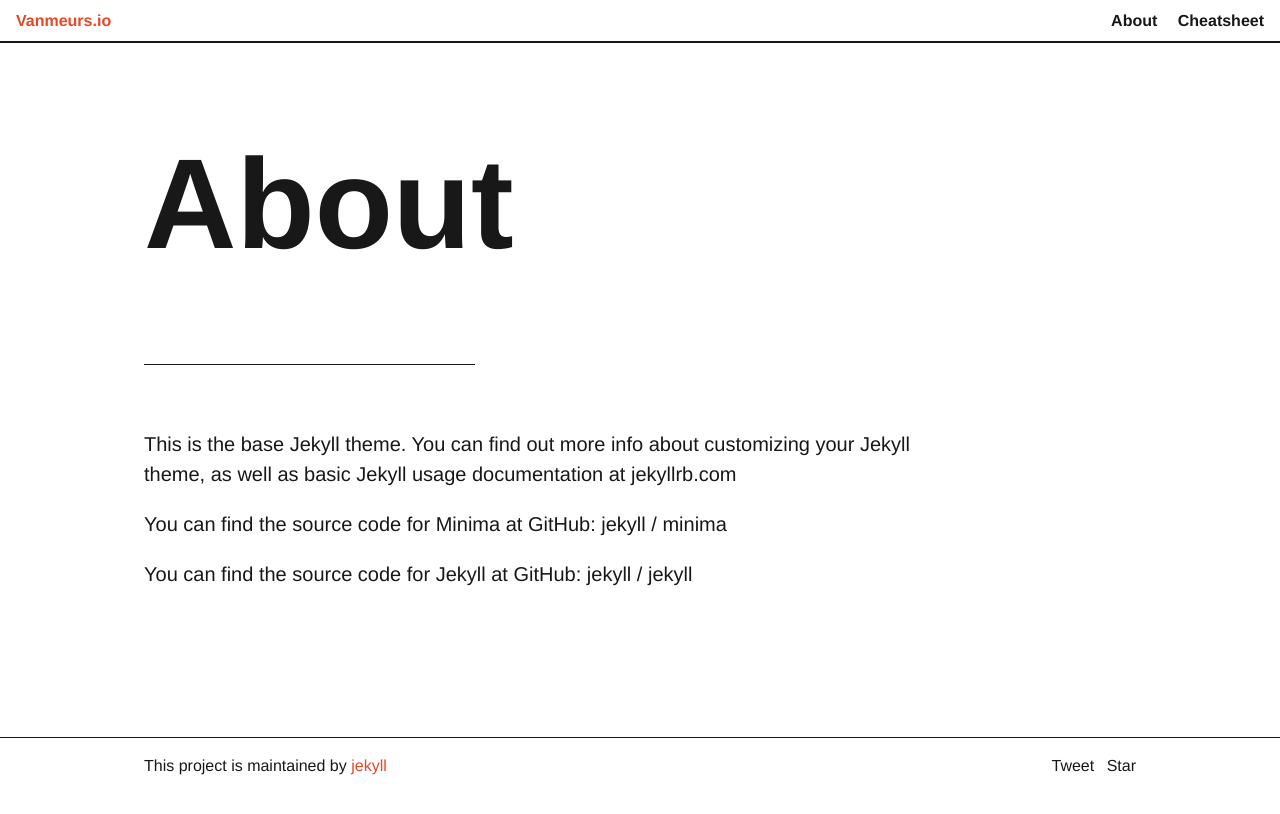
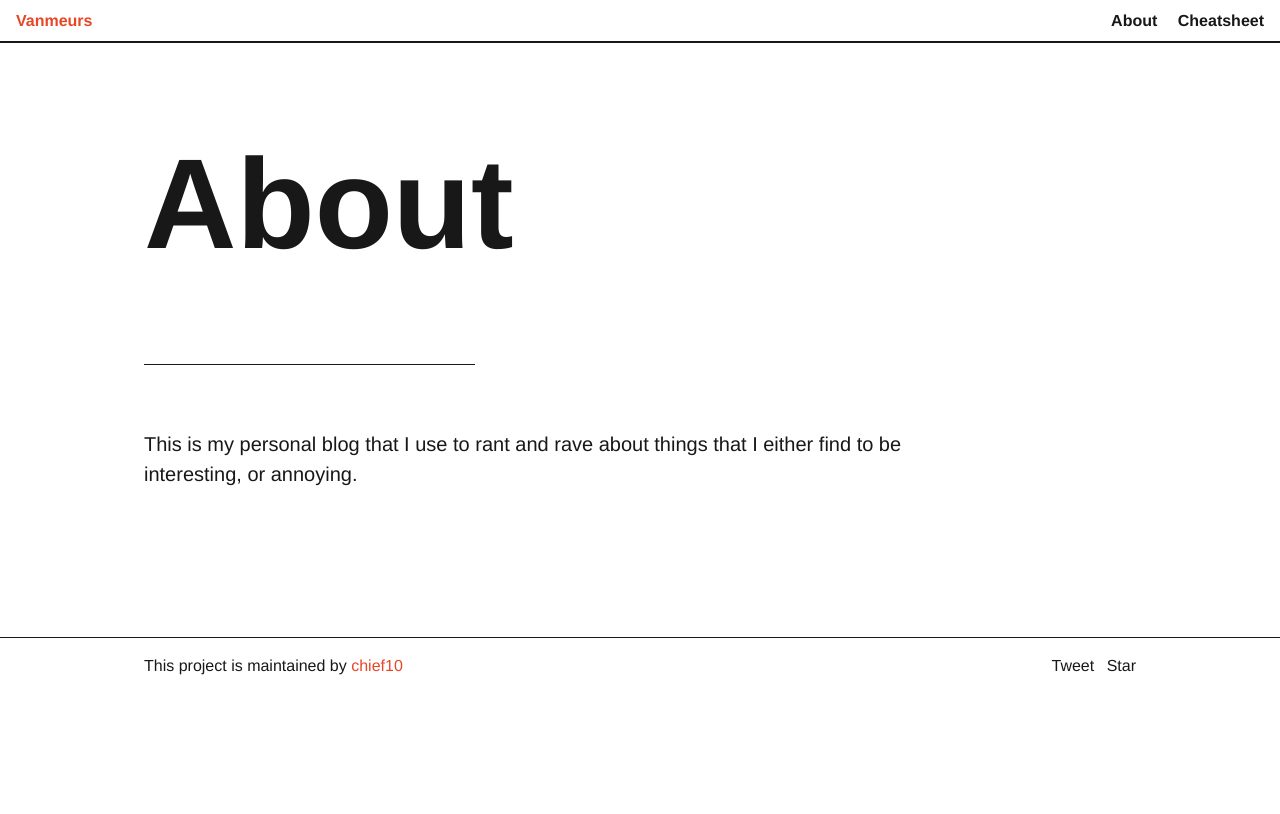
Before and after one commit to chief10/chief10.github.io, a Jekyll site: the page built from about.md, in a window 1280 px wide. Shown: the top 814 px of the page. Built offline with Jekyll 4.4.1, drawn with Linux system fonts in a browser that asks for light colours; comment, search, counter and statistics services are not loaded.

Commit message:
Small style changes

```diff
--- a/_config.yml
+++ b/_config.yml
@@ -13,14 +13,13 @@
 # you will see them accessed via {{ site.title }}, {{ site.email }}, and so on.
 # You can create any custom variable you would like, and they will be accessible
 # in the templates via {{ site.myvariable }}.
-title: Vanmeurs.io
+title: Vanmeurs
 email: mike@vanmeurs.io
 description: > # this means to ignore newlines until "baseurl:"
   Just a simple blog for Mike Van Meurs to rant and rave about things.
 baseurl: "" # the subpath of your site, e.g. /blog
 url: "http://www.vanmeurs.io" # the base hostname & protocol for your site, e.g. http://example.com
-twitter_username: jekyllrb
-github_username:  jekyll
+github_username:  chief10
 
 # Build settings
 markdown: kramdown
--- a/_sass/_components.scss
+++ b/_sass/_components.scss
@@ -113,13 +113,15 @@
     th,
     td {
       padding: $spacer-2 $spacer-3 $spacer-2 2px;
-      border-top: 1px solid $color-body-text;
-      border-bottom: 1px solid $color-body-text;
+      border-top: 1px solid rgba($color-body-text, 0.05);
+      // border-top: 1px solid $color-body-text;
+      // border-bottom: 1px solid $color-body-text;
+
     }
 
     tr {
       background-color: #fff;
-      border-top: 1px solid $color-body-text;
+      border-top: 1px solid rgba($color-body-text, 0.05);
     }
 
     tr th {
--- a/about.md
+++ b/about.md
@@ -4,15 +4,4 @@
 permalink: /about/
 ---
 
-This is the base Jekyll theme. You can find out more info about customizing your Jekyll theme, as well as basic Jekyll usage documentation at [jekyllrb.com](https://jekyllrb.com/)
-
-You can find the source code for Minima at GitHub:
-[jekyll][jekyll-organization] /
-[minima](https://github.com/jekyll/minima)
-
-You can find the source code for Jekyll at GitHub:
-[jekyll][jekyll-organization] /
-[jekyll](https://github.com/jekyll/jekyll)
-
-
-[jekyll-organization]: https://github.com/jekyll
+This is my personal blog that I use to rant and rave about things that I either find to be interesting, or annoying.
```
Also changed, not shown: _posts/welcome-to-jekyll.markdown (renamed from _posts/2017-09-18-welcome-to-jekyll.markdown).
